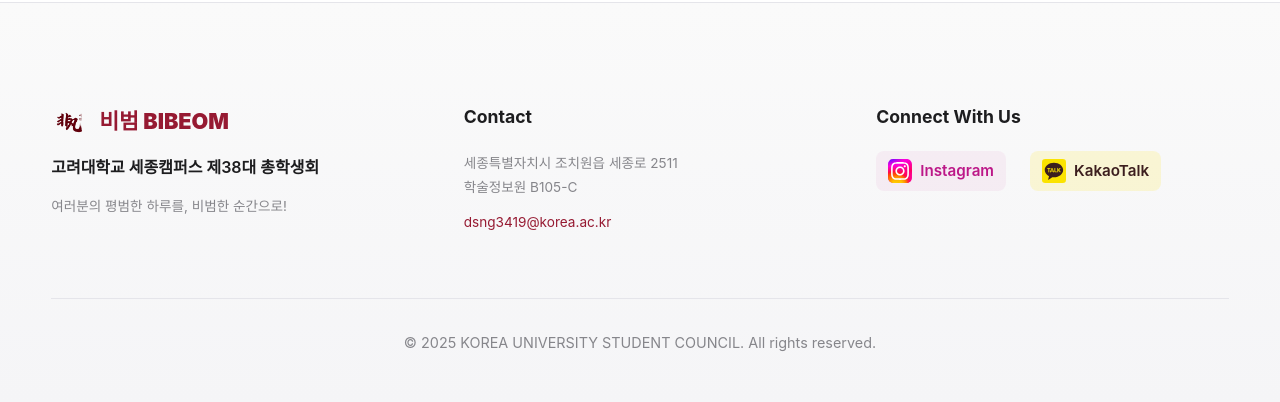
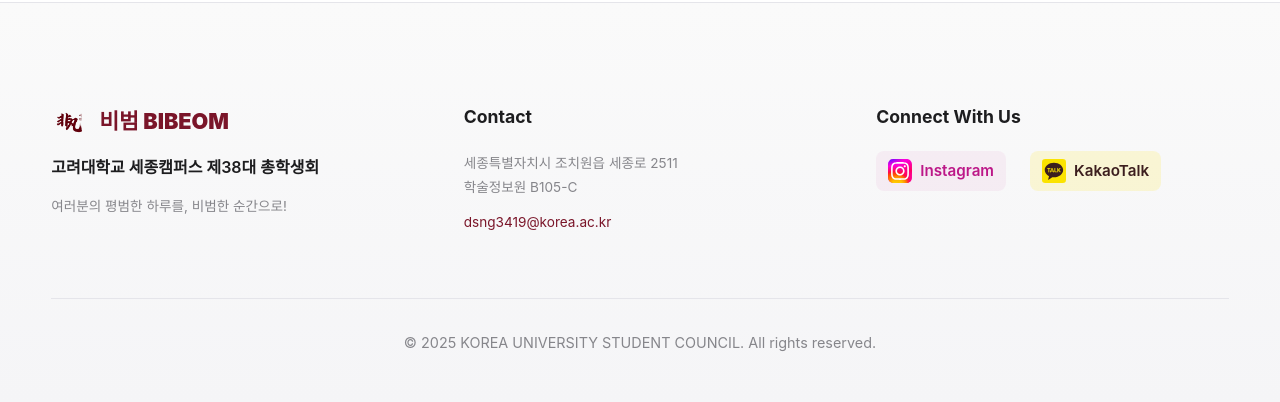
Before and after one commit to SeonGyuJang/38th_website, a Flask app: page /admin/archives in a window 1280 px wide. Shown: the part 806-1208 px from the top of the page. Run offline with Flask 3, Linux system fonts and the light colour scheme; the visitor is signed in with stand-in values (Sample User, id 1); data that the repository does not hold is empty; parts of the project's set-up code (start-up, migrations or seed data) failed here and were passed over; some web fonts are replaced.

Commit message:
Update base.html

```diff
--- a/templates/base.html
+++ b/templates/base.html
@@ -63,7 +63,7 @@
                 <div style="text-align: left;">
                     <div style="display: flex; align-items: center; gap: 12px; margin-bottom: 16px;">
                         <img src="{{ url_for('static', filename='defaults/logo.png') }}" alt="고려대학교 로고" style="width: 36px; height: 36px; object-fit: contain;">
-                        <h3 style="color: var(--ku-crimson); margin: 0; font-size: 1.35rem; font-weight: 900;">비범 BIBEOM</h3>
+                        <h3 style="color: var(--ku-crimson-dark); margin: 0; font-size: 1.35rem; font-weight: 900;">비범 BIBEOM</h3>
                     </div>
                     <p style="color: var(--text-primary); font-size: 1rem; font-weight: 600; margin: 12px 0;">고려대학교 세종캠퍼스 제38대 총학생회</p>
                     <p style="color: var(--text-secondary); margin: 16px 0 0 0; line-height: 1.5;">여러분의 평범한 하루를, 비범한 순간으로!</p>
@@ -72,7 +72,7 @@
                     <h4 style="color: var(--text-primary); margin-bottom: 20px; font-weight: 700; font-size: 1.1rem;">Contact</h4>
                     <p style="color: var(--text-secondary); line-height: 1.8; margin: 8px 0;">세종특별자치시 조치원읍 세종로 2511<br>학술정보원 B105-C</p>
                     <p style="color: var(--text-secondary); margin: 12px 0 0 0;">
-                        <a href="mailto:dsng3419@korea.ac.kr" style="color: var(--ku-crimson); text-decoration: none; transition: opacity 0.2s;">dsng3419@korea.ac.kr</a>
+                        <a href="mailto:dsng3419@korea.ac.kr" style="color: var(--ku-crimson-dark); text-decoration: none; transition: opacity 0.2s;">dsng3419@korea.ac.kr</a>
                     </p>
                 </div>
                 <div style="text-align: left;">
```
